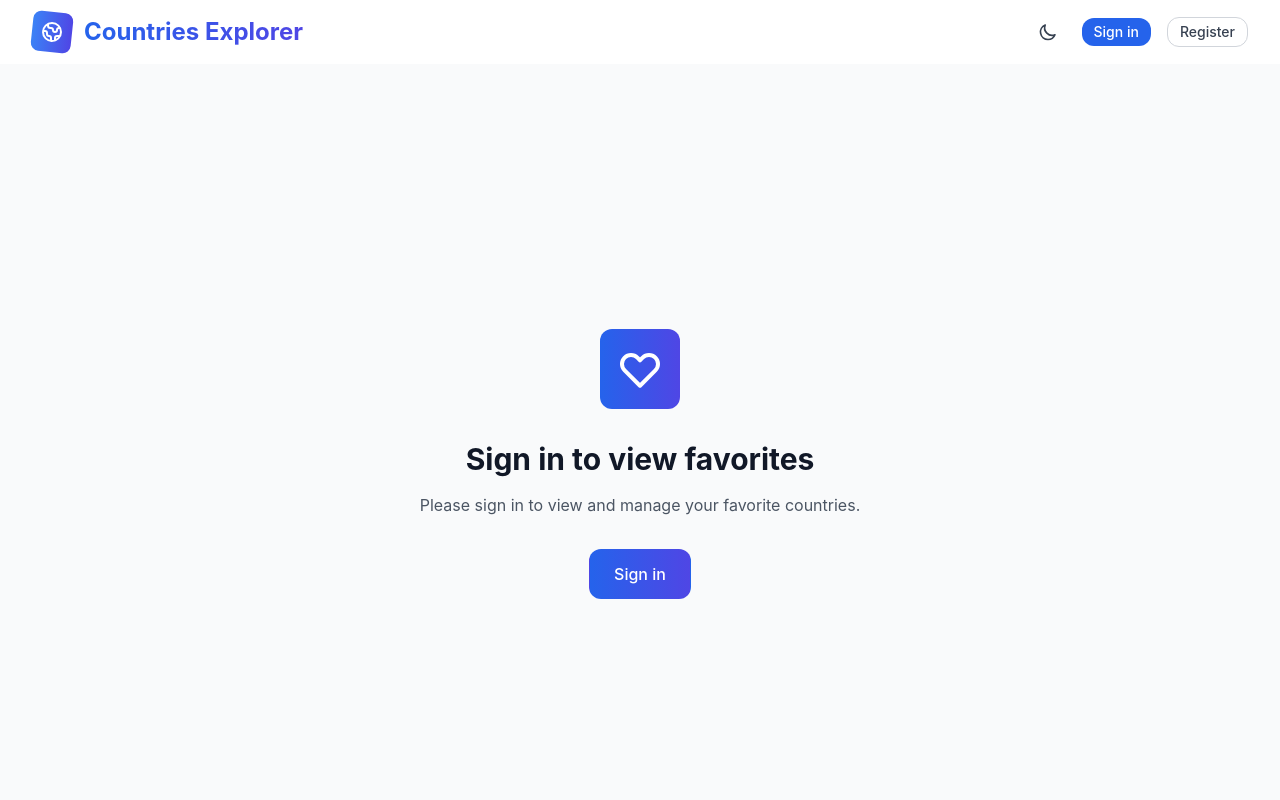
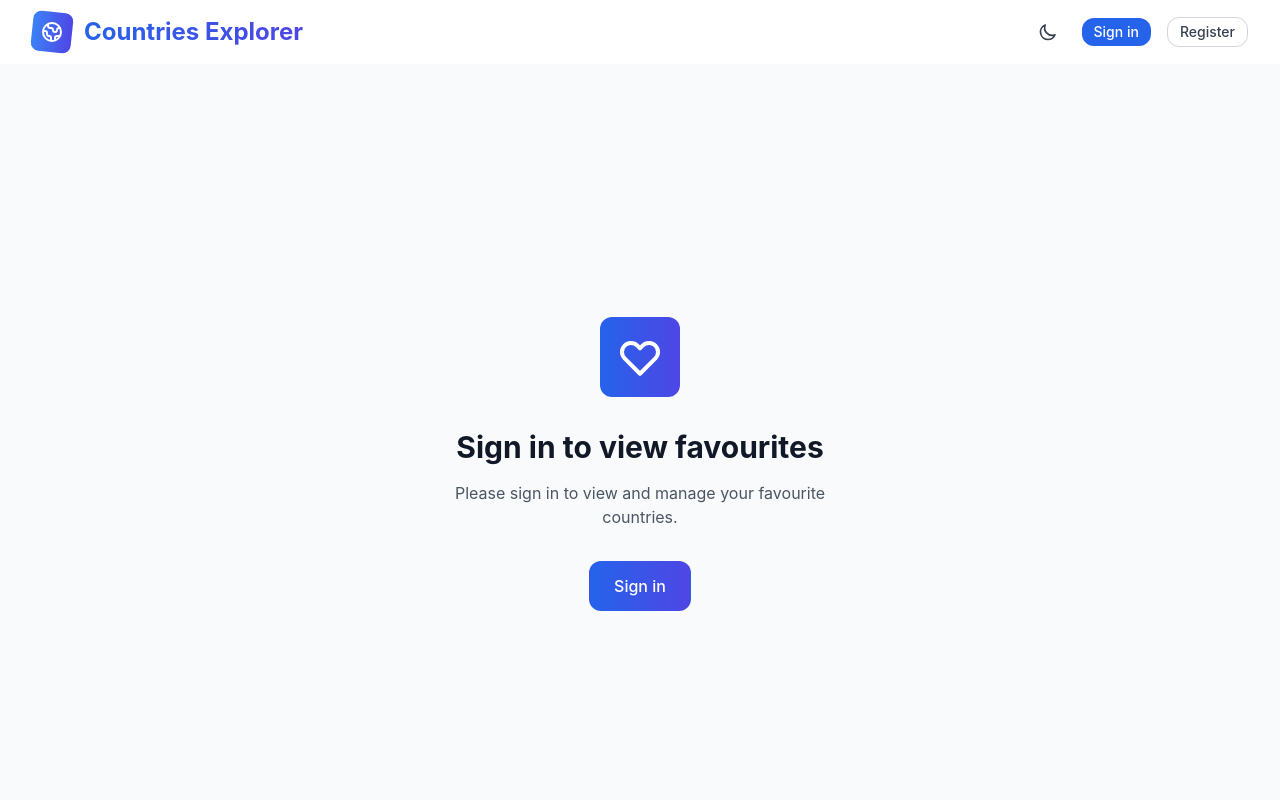
Before and after one commit to IT22106292/country-explorer, a React (Create React App) app: page /favorites in a window 1280 px wide. Shown: the top 800 px of the page. Built offline with nearby package versions, Linux system fonts and the light colour scheme.

Commit message:
update favourite.js

```diff
--- a/src/pages/Favorites.js
+++ b/src/pages/Favorites.js
@@ -16,8 +16,8 @@ function Favorites() {
               </svg>
             </div>
           </div>
-          <h2 className="text-3xl font-bold text-gray-900 dark:text-white mb-4">Sign in to view favorites</h2>
-          <p className="text-gray-600 dark:text-gray-300 mb-8">Please sign in to view and manage your favorite countries.</p>
+          <h2 className="text-3xl font-bold text-gray-900 dark:text-white mb-4">Sign in to view favourites</h2>
+          <p className="text-gray-600 dark:text-gray-300 mb-8">Please sign in to view and manage your favourite countries.</p>
           <Link
             to="/login"
             className="inline-flex items-center px-6 py-3 border border-transparent text-base font-medium rounded-xl text-white bg-gradient-to-r from-blue-600 to-indigo-600 hover:from-blue-700 hover:to-indigo-700 focus:outline-none focus:ring-2 focus:ring-offset-2 focus:ring-blue-500 transition-all duration-200"
```
